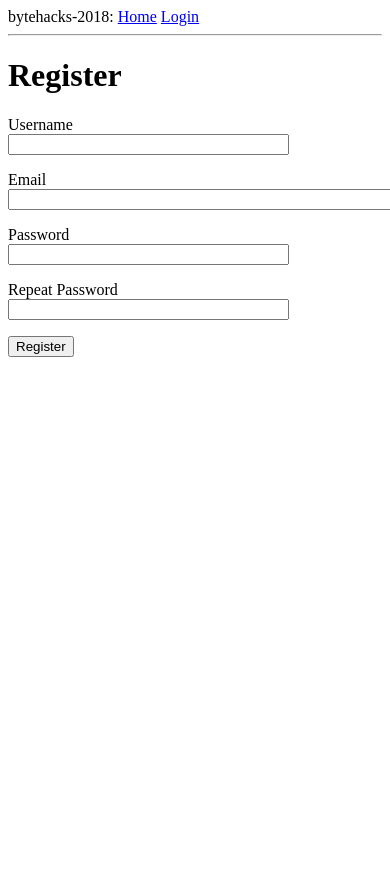
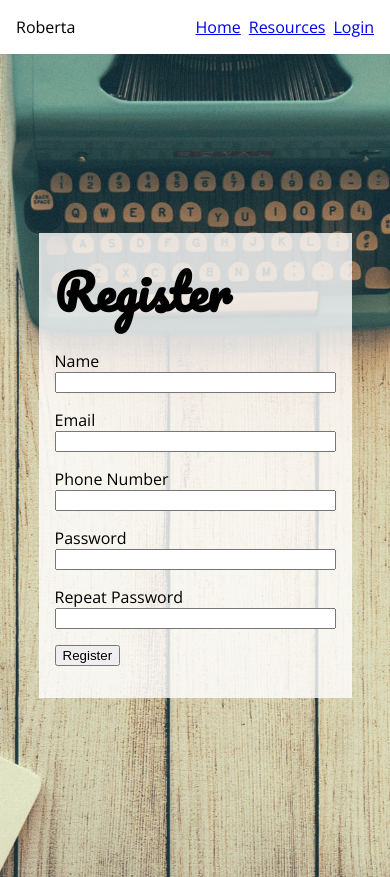
Before and after one commit to Shahzzoda/bytehacks-2018, a Flask app: page /register in a window 390 px wide; the page is wider, and only the part inside the window is pictured. Before the commit the page ends 357 px from the top of that part, so only its background shows below. Run offline with Flask 2, Linux system fonts and the light colour scheme.

Commit message:
Improve styles & db

```diff
--- a/app/__init__.py
+++ b/app/__init__.py
@@ -10,6 +10,8 @@ import logging
 app = Flask(__name__)
 app.config.from_object(Config)
 db = SQLAlchemy(app)
+db.drop_all()
+db.create_all()
 migrate = Migrate(app, db)
 login = LoginManager(app)
 login.login_view = 'login'
--- a/app/forms.py
+++ b/app/forms.py
@@ -1,28 +1,30 @@
 from flask_wtf import FlaskForm
 from wtforms import StringField, PasswordField, BooleanField, SubmitField
 from wtforms.validators import ValidationError, DataRequired, Email, EqualTo
+from wtforms.fields.html5 import TelField
 from app.models import User
 
 class LoginForm(FlaskForm):
-    username = StringField('Username', validators=[DataRequired()])
+    email = StringField('email', validators=[DataRequired()])
     password = PasswordField('Password', validators=[DataRequired()])
     remember_me = BooleanField('Remember Me')
     submit = SubmitField('Sign In')
 
 class RegistrationForm(FlaskForm):
-    username = StringField('Username', validators=[DataRequired()])
+    name = StringField('Name', validators=[DataRequired()])
     email = StringField('Email', validators=[DataRequired(), Email()])
+    phone_number = TelField()
     password = PasswordField('Password', validators=[DataRequired()])
     password2 = PasswordField(
         'Repeat Password', validators=[DataRequired(), EqualTo('password')])
     submit = SubmitField('Register')
 
-    def validate_username(self, username):
-        user = User.query.filter_by(username=username.data).first()
-        if user is not None:
-            raise ValidationError('Please use a different username.')
-
     def validate_email(self, email):
         user = User.query.filter_by(email=email.data).first()
         if user is not None:
             raise ValidationError('Please use a different email address.')
+
+    def validate_phone_number(self, phone_number):
+        user = User.query.filter_by(phone_number=phone_number.data).first()
+        if user is not None:
+            raise ValidationError('Please use a different phone number.')
--- a/app/routes.py
+++ b/app/routes.py
@@ -32,9 +32,9 @@ def login():
         return redirect(url_for('index'))
     form = LoginForm()
     if form.validate_on_submit():
-        user = User.query.filter_by(username=form.username.data).first()
+        user = User.query.filter_by(email=form.email.data).first()
         if user is None or not user.check_password(form.password.data):
-            flash('Invalid username or password')
+            flash('Invalid email or password')
             return redirect(url_for('login'))
         login_user(user, remember=form.remember_me.data)
         next_page = request.args.get('next')
@@ -54,10 +54,14 @@ def register():
         return redirect(url_for('index'))
     form = RegistrationForm()
     if form.validate_on_submit():
-        user = User(username=form.username.data, email=form.email.data)
+        user = User(phone_number=form.phone_number.data, email=form.email.data)
         user.set_password(form.password.data)
         db.session.add(user)
         db.session.commit()
         flash('Congratulations, you are now a registered user!')
         return redirect(url_for('login'))
     return render_template('register.html', title='Register', form=form)
+
+@app.route('/resources')
+def resources():
+    return render_template('resources.html', title='Resources')
--- /dev/null
+++ b/app/static/styles/main.css
@@ -0,0 +1,125 @@
+/* body {
+  background-color: white ;
+  padding: 20px;
+}
+
+h1, h2, h3, p, ul{
+  background-color: lightblue;
+  font-size: 40px;
+  padding: 20px;
+  width: 700px;
+} */
+
+body {
+    font-family: 'Open Sans';
+    margin: 0;
+    font-size: 16px;
+}
+
+body > * {
+    display: flex;
+    justify-content: center;
+    padding: 1rem;
+}
+
+.container {
+    max-width: 1024px;
+}
+
+h1 {
+    font-family: 'Pacifico';
+    font-size: 3rem;
+}
+
+
+nav .container {
+    display: flex;
+    justify-content: space-between;
+    width: 1024px;
+}
+
+nav ul {
+    margin: 0
+}
+
+nav ul li {
+    list-style: none;
+    display: inline-block;
+    float: left;
+    margin-left: 0.5rem;
+}
+
+body > section:nth-of-type(1) {
+    background: url("../img/typewriter-bg.jpg") no-repeat center center fixed;
+    -webkit-background-size: cover;
+    -moz-background-size: cover;
+    -o-background-size: cover;
+    background-size: cover;
+    height: calc(100vh - 53.5px);
+    align-items: center;
+}
+
+body > section:nth-of-type(1) .container {
+    padding: 1rem;
+    background-color: rgba(255, 255, 255, 0.8);
+}
+
+body > section:nth-of-type(1) h1 {
+    margin: 0;
+}
+
+
+button {
+  font-size: 12px ;
+  padding: 10px ;
+  background-color: lightblue;
+}
+
+#background1 {
+  background-image: url("background.jpg");
+  background-size: 1290px 710px;
+}
+
+#background2 {
+  background-image: url("background2.jpg");
+  background-size: 1500px 1000px;
+
+}
+
+/* Add a black background color to the top navigation */
+.topnav {
+    background-color: #333;
+    overflow: hidden;
+}
+
+/* Style the links inside the navigation bar */
+.topnav a {
+    float: left;
+    color: #f2f2f2;
+    text-align: center;
+    padding: 14px 16px;
+    text-decoration: none;
+    font-size: 17px;
+}
+
+/* Change the color of links on hover */
+.topnav a:hover {
+    background-color: #ddd;
+    color: black;
+}
+
+/* Add a color to the active/current link */
+.topnav a.active {
+    background-color: #4CAF50;
+    color: white;
+}
+
+/* Add responsiveness - on screens less than 500px, make the navigation links appear on top of each other, instead of next to each other */
+@media screen and (max-width: 500px) {
+  .navbar a {
+    float: none;
+    display: block;
+    width: 100%;
+    text-align: left; /* If you want the text to be left-aligned on small screens */
+  }
+}
--- a/app/templates/base.html
+++ b/app/templates/base.html
@@ -1,5 +1,7 @@
 <html>
     <head>
+        <link href="https://fonts.googleapis.com/css?family=Open+Sans|Pacifico" rel="stylesheet">
+        <link rel="stylesheet" href="{{ url_for('static',filename='styles/main.css') }}">
         {% if title %}
         <title>{{ title }} - bytehacks-2018</title>
         {% else %}
@@ -7,16 +9,22 @@
         {% endif %}
     </head>
     <body>
-        <div>
-            bytehacks-2018:
-            <a href="{{ url_for('index') }}">Home</a>
-            {% if current_user.is_anonymous %}
-            <a href="{{ url_for('login') }}">Login</a>
-            {% else %}
-            <a href="{{ url_for('logout') }}">Logout</a>
-            {% endif %}
-        </div>
-        <hr>
+        <nav>
+            <div class="container">
+                <div>
+                    Roberta
+                </div>
+                <ul>
+                    <li><a href="{{ url_for('index') }}">Home</a></li>
+                    <li><a href="{{ url_for('resources') }}">Resources</a></li>
+                    {% if current_user.is_anonymous %}
+                    <li><a href="{{ url_for('login') }}">Login</a></li>
+                    {% else %}
+                    <li><a href="{{ url_for('logout') }}">Logout</a></li>
+                    {% endif %}
+                </ul>
+            </div>
+        </nav>
         {% with messages = get_flashed_messages() %}
         {% if messages %}
         <ul>
--- a/app/templates/register.html
+++ b/app/templates/register.html
@@ -1,20 +1,29 @@
 {% extends "base.html" %}
 
 {% block content %}
+<section>
+    <div class="container">
         <h1>Register</h1>
         <form action="" method="post">
             {{ form.hidden_tag() }}
             <p>
-            {{ form.username.label }}<br>
-            {{ form.username(size=32) }}<br>
-            {% for error in form.username.errors %}
+                {{ form.name.label }}<br>
+                {{ form.name(size=32) }}<br>
+                {% for error in form.name.errors %}
                 <span style="color: red;">[{{ error }}]</span>
                 {% endfor %}
             </p>
             <p>
                 {{ form.email.label }}<br>
-            {{ form.email(size=64) }}<br>
+                {{ form.email(size=32) }}<br>
                 {% for error in form.email.errors %}
+                <span style="color: red;">[{{ error }}]</span>
+                {% endfor %}
+            </p>
+            <p>
+                {{ form.phone_number.label }}<br>
+                {{ form.phone_number(size=32) }}<br>
+                {% for error in form.phone_number.errors %}
                 <span style="color: red;">[{{ error }}]</span>
                 {% endfor %}
             </p>
@@ -34,4 +43,6 @@
             </p>
             <p>{{ form.submit() }}</p>
         </form>
+    </div>
+</section>
 {% endblock %}
```
Also changed, not shown: app/models.py (+7 -5 lines), app/templates/index.html (+13 -4 lines), app/templates/login.html (+7 -3 lines), app/templates/resources.html (added, +16 -0 lines), migrations/versions/4a21a9df7f50_users_table.py (deleted, +0 -38 lines), migrations/versions/4ebaa9e33831_users_table.py (deleted, +0 -38 lines), migrations/versions/a180fef09d8c_posts_table.py (deleted, +0 -37 lines), app.db, app/static/img/typewriter-bg.jpg (added), 3 other files. Lines whose indentation alone changed are shown as unchanged.
